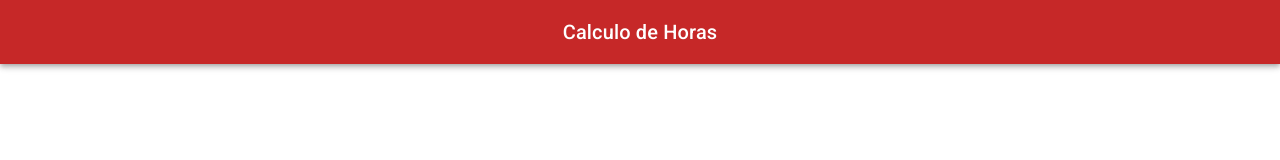
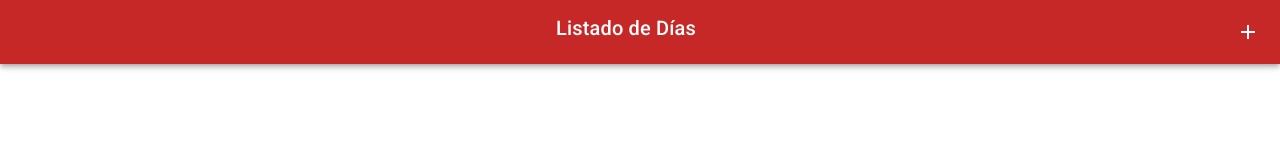
Before and after one commit to fedetrip/horas-publi, a React (Vite) app: page / in a window 1280 px wide. Shown: the top 160 px of the page. Built offline with nearby package versions, Linux system fonts and the light colour scheme.

Commit message:
navbar dinamica y con navegacion

```diff
--- a/src/components/Navbar.jsx
+++ b/src/components/Navbar.jsx
@@ -1,15 +1,85 @@
-import { AppBar, Toolbar, Typography } from "@mui/material";
+import { AppBar, Toolbar, Typography, IconButton, Box } from "@mui/material";
+import { useLocation, useNavigate } from "react-router-dom";
+import ArrowBackIcon from "@mui/icons-material/ArrowBack";
+import AddIcon from "@mui/icons-material/Add";
 
 export default function Navbar() {
+  const location = useLocation();
+  const navigate = useNavigate();
+
+  // Función para obtener el título dependiendo de la ruta
+  const getTitle = () => {
+    const path = location.pathname;
+
+    if (path.startsWith("/editar/")) {
+      return "Editar Día";
+    }
+
+    switch (path) {
+      case "/":
+        return "Listado de Días"; // O cualquier nombre para la página principal
+      case "/nuevo":
+        return "Agregar Día";
+      case "/results":
+        return "Resultados";
+      default:
+        return "Bolo Calculaste? beta"; // Título por defecto si no coincide con ninguna ruta
+    }
+  };
+
   return (
     <AppBar position="static">
-      <Toolbar sx={{ justifyContent: "center" }}>
-        <Typography
-          variant="h6"
-          component="div"
+      <Toolbar
+        sx={{
+          display: "flex",
+          justifyContent: "space-between",
+          width: "100%",
+        }}
+      >
+        {/* Contenedor para los iconos */}
+        <Box
+          sx={{
+            display: "flex",
+            justifyContent: "space-between",
+            width: "100%",
+          }}
         >
-          Calculo de Horas
-        </Typography>
+          {/* Botón de retroceso (solo en /nuevo y /editar) */}
+          {location.pathname === "/nuevo" ||
+          location.pathname.startsWith("/editar") ||
+          location.pathname === "/results" ? (
+            <IconButton
+              edge="start"
+              color="inherit"
+              onClick={() => navigate("/")}
+            >
+              <ArrowBackIcon />
+            </IconButton>
+          ) : null}
+
+          {/* Título del Navbar centrado */}
+          <Typography
+            variant="h6"
+            component="div"
+            sx={{
+              textAlign: "center",
+              flexGrow: 1, // Esto asegura que el título se mantenga centrado
+            }}
+          >
+            {getTitle()}
+          </Typography>
+
+          {/* Botón de agregar (solo en /) */}
+          {location.pathname === "/" && (
+            <IconButton
+              edge="end"
+              color="inherit"
+              onClick={() => navigate("/nuevo")}
+            >
+              <AddIcon />
+            </IconButton>
+          )}
+        </Box>
       </Toolbar>
     </AppBar>
   );
```
